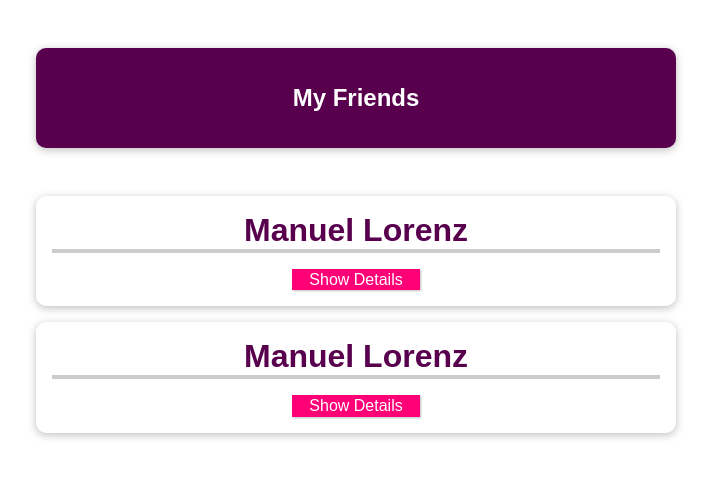
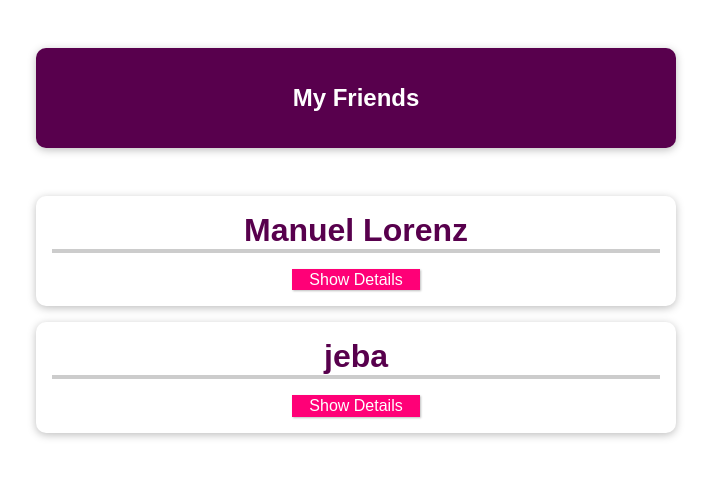
Before and after one commit to Swannhs/LaravelVue, a Vue app: page / in a window 1280 px wide. Shown: the top 478 px of the page, without its empty margins (284-995 px from the left). Built offline with nearby package versions, Linux system fonts and the light colour scheme.

Commit message:
playing with vue props

```diff
--- a/src/App.vue
+++ b/src/App.vue
@@ -4,8 +4,18 @@
       <h1>My Friends</h1>
     </header>
     <ul>
-      <friend-contact></friend-contact>
-      <friend-contact></friend-contact>
+      <friend-contact
+          id="manuel"
+          name="Manuel Lorenz"
+          phone="0123 45678 90"
+          email="manuel@localhost.com"
+      ></friend-contact>
+      <friend-contact
+          id="jeba"
+          name="jeba"
+          phone="2166 54332 22"
+          email="jeba@localhost.com"
+      ></friend-contact>
     </ul>
   </section>
 </template>
@@ -37,12 +47,15 @@ export default {
 * {
   box-sizing: border-box;
 }
+
 html {
   font-family: "Jost", sans-serif;
 }
+
 body {
   margin: 0;
 }
+
 header {
   box-shadow: 0 2px 8px rgba(0, 0, 0, 0.26);
   margin: 3rem auto;
@@ -54,11 +67,13 @@ header {
   width: 90%;
   max-width: 40rem;
 }
+
 #app ul {
   margin: 0;
   padding: 0;
   list-style: none;
 }
+
 #app li {
   box-shadow: 0 2px 8px rgba(0, 0, 0, 0.26);
   margin: 1rem auto;
@@ -68,12 +83,14 @@ header {
   width: 90%;
   max-width: 40rem;
 }
+
 #app h2 {
   font-size: 2rem;
   border-bottom: 4px solid #ccc;
   color: #58004d;
   margin: 0 0 1rem 0;
 }
+
 #app button {
   font: inherit;
   cursor: pointer;
@@ -83,6 +100,7 @@ header {
   padding: 0.05rem 1rem;
   box-shadow: 1px 1px 2px rgba(0, 0, 0, 0.26);
 }
+
 #app button:hover,
 #app button:active {
   background-color: #ec3169;
--- a/src/components/FriendContact.vue
+++ b/src/components/FriendContact.vue
@@ -1,15 +1,15 @@
 <template>
-  <li>
-    <h2>{{ friend.name }}</h2>
+  <li key="id">
+    <h2>{{ name }}</h2>
     <button @click="toggleDetails">{{ detailsAreVisible ? 'Hide' : 'Show' }} Details</button>
     <ul v-if="detailsAreVisible">
       <li>
         <strong>Phone:</strong>
-        {{ friend.phone }}
+        {{ phone }}
       </li>
       <li>
         <strong>Email:</strong>
-        {{ friend.email }}
+        {{ email }}
       </li>
     </ul>
   </li>
@@ -17,6 +17,12 @@
 
 <script>
 export default {
+  props: [
+      'id',
+      'name',
+      'phone',
+      'email'
+  ],
   data() {
     return {
       detailsAreVisible: false,
```
